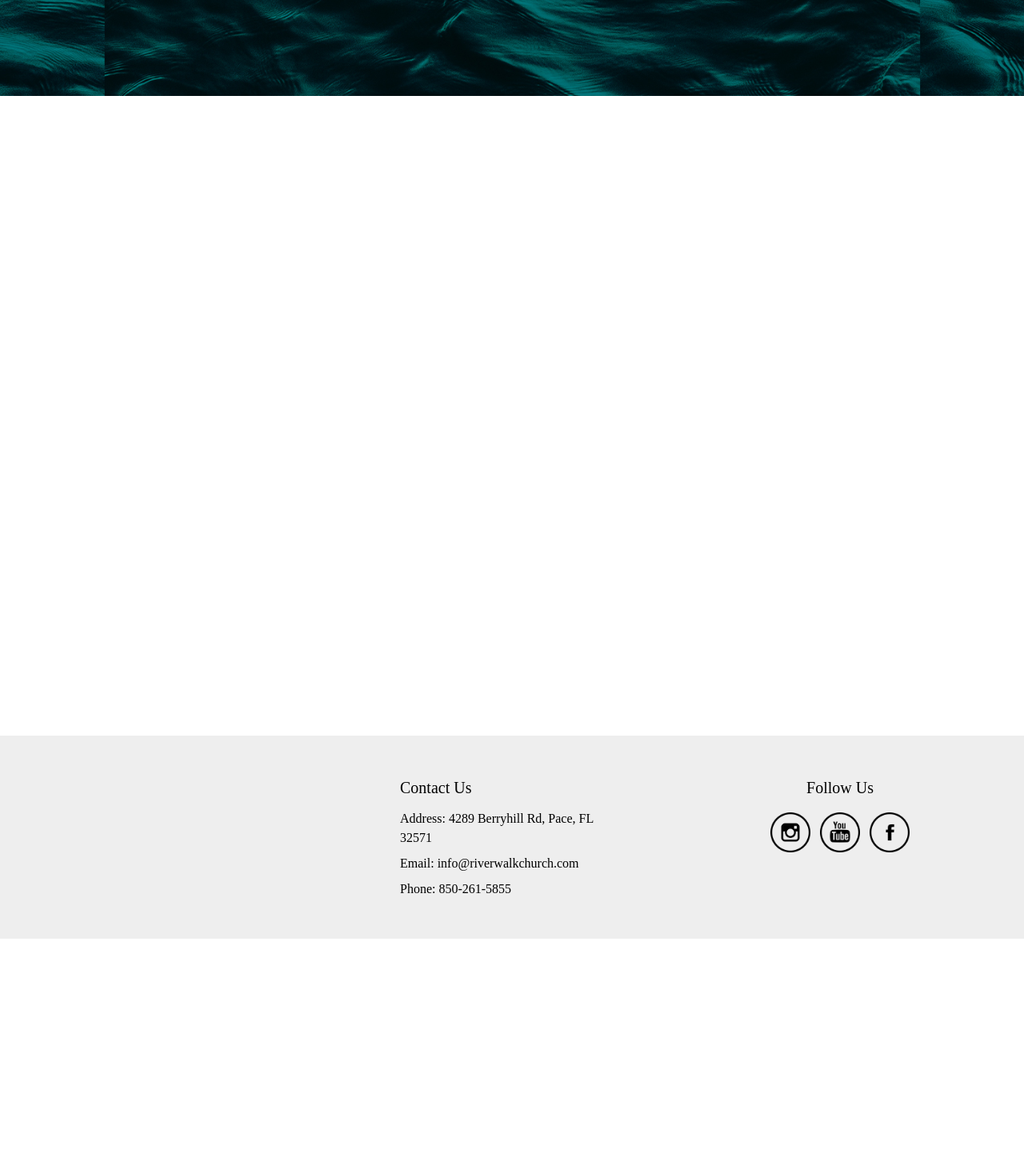
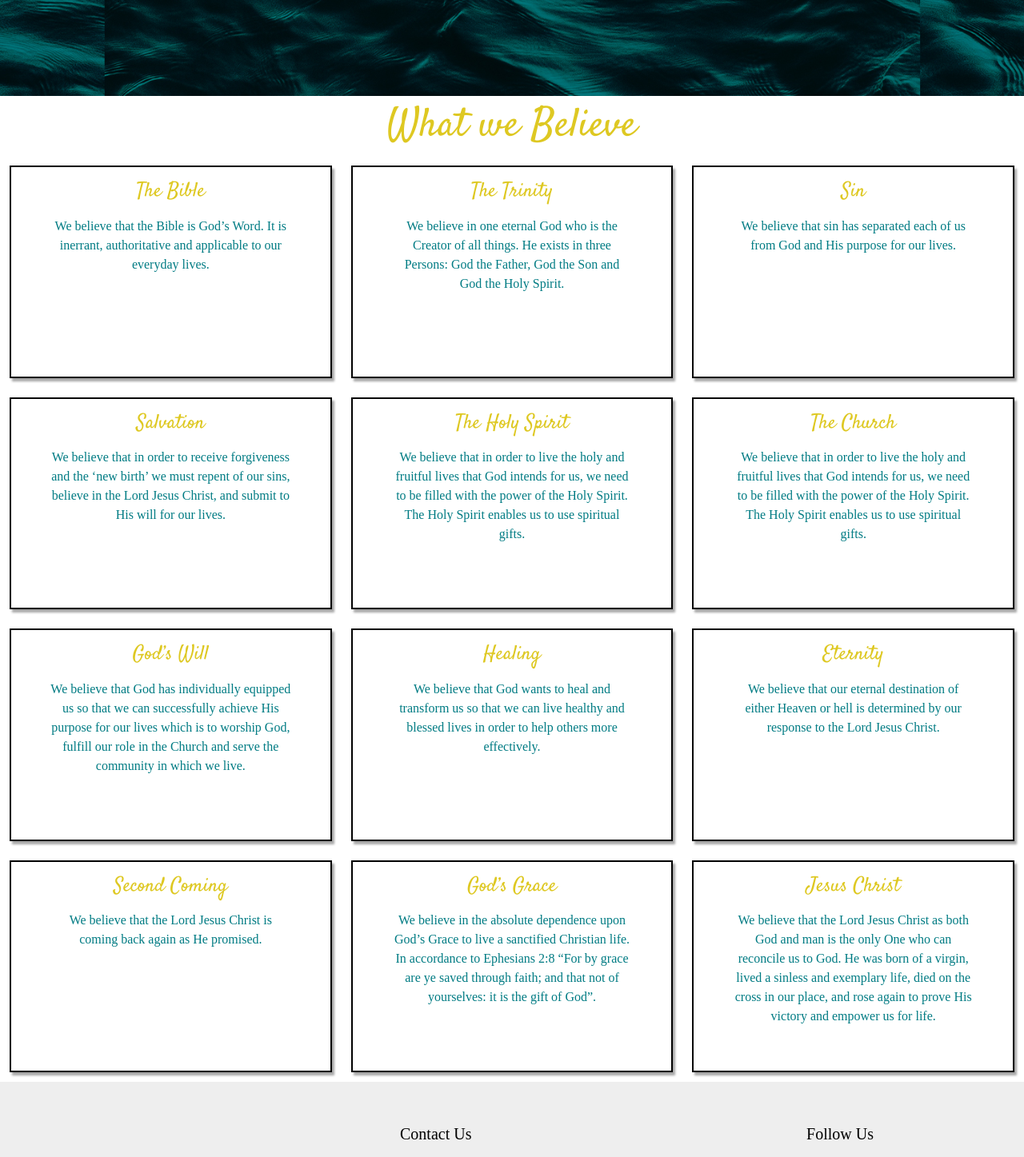
Before and after one commit to rodennis/riverwalk, a React (Create React App) app in the folder client/: page /about in a window 1280 px wide. Shown: the part 680-2127 px from the top of the page at 80% size. Before the commit the page ends 1854 px from the top, so only its background shows below. Built offline with nearby package versions, Linux system fonts and the light colour scheme.

Commit message:
create fundamentals array of fundamentals, Create whoweare components

```diff
--- a/client/src/components/ConnectForm/ConnectForm.jsx
+++ b/client/src/components/ConnectForm/ConnectForm.jsx
@@ -1,16 +1,23 @@
 import React from "react";
-import bubble from '../../photos/bubble.png'
+import bubble from "../../photos/bubble.png";
 
 function ConnectForm() {
   return (
     <div className=" flex justify-center items-center pt-[100px]">
-      <div className=" flex-1">
-      <img className=" w-[400px] h-[400px] m-auto mt-[100px]" src={bubble} alt="" />
-      <p className=" text-[#DEC822] text-[30px] relative bottom-[320px]"> Leave us a message <br/> we would love to <br /> get in contact!</p>
+      <div className=" flex-2 pl-[150px]">
+        <img
+          className=" w-[400px] h-[400px] m-auto mt-[100px]"
+          src={bubble}
+          alt=""
+        />
+        <p className=" text-[#007b83] text-[30px] relative bottom-[320px]">
+          {" "}
+          Leave us a message <br /> we would love to <br /> connect!
+        </p>
       </div>
       <div className="flex-1">
-      <form className=" h-[560px] w-[500px] m-auto shadow-shadow">
-      <h1 className=" text-[50px] font-slab text-[#007b83] pb-10 pt-10 ">
+        <form className=" h-[560px] w-[500px] m-auto shadow-contactFormShadow">
+          <h1 className=" text-[50px] font-slab text-[#DEC822] pb-10 pt-10 ">
             Contact Us
           </h1>
           <input
--- /dev/null
+++ b/client/src/components/Fundamentals/Fundamentals.js
@@ -0,0 +1,50 @@
+export const fundamentals = [
+  {
+    title: "The Bible",
+    body: "We believe that the Bible is God’s Word. It is inerrant, authoritative and applicable to our everyday lives.",
+  },
+  {
+    title: "The Trinity",
+    body: "We believe in one eternal God who is the Creator of all things. He exists in three Persons: God the Father, God the Son and God the Holy Spirit.",
+  },
+  {
+    title: "Sin",
+    body: "We believe that sin has separated each of us from God and His purpose for our lives.",
+  },
+  {
+    title: "Salvation",
+    body: "We believe that in order to receive forgiveness and the ‘new birth’ we must repent of our sins, believe in the Lord Jesus Christ, and submit to His will for our lives.",
+  },
+  {
+    title: "The Holy Spirit",
+    body: "We believe that in order to live the holy and fruitful lives that God intends for us, we need to be filled with the power of the Holy Spirit. The Holy Spirit enables us to use spiritual gifts.",
+  },
+  {
+    title: "The Church",
+    body: "We believe that in order to live the holy and fruitful lives that God intends for us, we need to be filled with the power of the Holy Spirit. The Holy Spirit enables us to use spiritual gifts.",
+  },
+  {
+    title: "God’s Will",
+    body: "We believe that God has individually equipped us so that we can successfully achieve His purpose for our lives which is to worship God, fulfill our role in the Church and serve the community in which we live.",
+  },
+  {
+    title: "Healing",
+    body: "We believe that God wants to heal and transform us so that we can live healthy and blessed lives in order to help others more effectively.",
+  },
+  {
+    title: "Eternity",
+    body: "We believe that our eternal destination of either Heaven or hell is determined by our response to the Lord Jesus Christ.",
+  },
+  {
+    title: "Second Coming",
+    body: "We believe that the Lord Jesus Christ is coming back again as He promised.",
+  },
+  {
+    title: "God’s Grace",
+    body: "We believe in the absolute dependence upon God’s Grace to live a sanctified Christian life. In accordance to Ephesians 2:8 “For by grace are ye saved through faith; and that not of yourselves: it is the gift of God”.",
+  },
+  {
+    title: "Jesus Christ",
+    body: "We believe that the Lord Jesus Christ as both God and man is the only One who can reconcile us to God. He was born of a virgin, lived a sinless and exemplary life, died on the cross in our place, and rose again to prove His victory and empower us for life.",
+  },
+];
--- a/client/src/components/Map/Map.jsx
+++ b/client/src/components/Map/Map.jsx
@@ -16,12 +16,12 @@ const MapContainer = () => {
   };
 
   return (
-    <div className=" h-[800px] bg-[#eeeeee] mt-[50px] p-10">
+    <div className="bg-[#eeeeee] mt-[50px] p-10">
       <h1 className=" text-[85px] text-[#DEC822] font-satisfy pb-10">
         location
       </h1>
       <div className="flex">
-        <div className=" flex-1">
+        <div className=" flex-1 mb-[-200px]">
           <img
             className=" w-[90%] h-[60%] m-auto"
             src={churchBuilding}
@@ -29,8 +29,8 @@ const MapContainer = () => {
           />
           <h2 className=" font-satisfy text-[40px] pt-3">Pace Campus</h2>
         </div>
-        <div className=" flex-1 ">
-          <LoadScript className='m-auto' googleMapsApiKey={key}>
+        <div className=" flex-1 mb-[-200px]">
+          <LoadScript googleMapsApiKey={key}>
             <GoogleMap
               mapContainerStyle={mapStyles}
               zoom={13}
--- a/client/src/screens/About/About.jsx
+++ b/client/src/screens/About/About.jsx
@@ -1,17 +1,32 @@
-import React, { useLayoutEffect } from 'react'
-
+import React, { useLayoutEffect } from "react";
+import { fundamentals } from "../../components/Fundamentals/Fundamentals";
 
 function About() {
+  // useLayoutEffect(() => {
+  //     window.scrollTo(0, 0)
+  // });
 
-    useLayoutEffect(() => {
-        window.scrollTo(0, 0)
-    });
-
-    return (
-        <div className=" w-full h-screen bg-[white] mt-[100vh]">
-
+  return (
+    <div className=" w-full h-[100%] bg-[white] mt-[100vh]">
+      <>
+        <h1 className=" text-[50px] font-satisfy text-[#DEC822]">
+          What we Believe
+        </h1>
+        <div className=" flex flex-wrap">
+          {fundamentals.map((fund) => (
+            <div className=" flex-1 border-2 m-3 shadow-cardShadow">
+              <h2 className=" text-[25px] font-satisfy p-3 text-[#DEC822]">
+                {fund.title}
+              </h2>
+              <p className=" w-[300px] h-[200px] m-auto font-slab text-[#007b83]">
+                {fund.body}
+              </p>
+            </div>
+          ))}
         </div>
-    )
+      </>
+    </div>
+  );
 }
 
-export default About
+export default About;
--- a/client/src/screens/Home/Home.jsx
+++ b/client/src/screens/Home/Home.jsx
@@ -3,9 +3,8 @@ import { Link } from "react-router-dom";
 import betterTogether from "../../photos/betterTogether.jpeg";
 
 function Home() {
-
   useLayoutEffect(() => {
-    window.scrollTo(0, 0)
+    window.scrollTo(0, 0);
   });
 
   return (
@@ -13,12 +12,14 @@ function Home() {
       <div className="flex mb-[200px]">
         <div className=" flex mt-[100px]">
           <div className=" flex-1 m-auto text-center">
-          <h2 className=" text-[50px] font-slab">Better Together</h2>
+            <h2 className=" text-[50px] font-satisfy text-[#DEC822]">
+              Better Together
+            </h2>
             <p className=" p-10 pl-20 pr-20">
-            Lorem ipsum dolor sit amet consectetur adipisicing elit. Nihil velit
-            enim rerum sapiente officiis iure sint. Molestias architecto debitis
-            corrupti ipsa deserunt deleniti alias enim exercitationem. Commodi
-            aliquid non accusamus?
+              Lorem ipsum dolor sit amet consectetur adipisicing elit. Nihil
+              velit enim rerum sapiente officiis iure sint. Molestias architecto
+              debitis corrupti ipsa deserunt deleniti alias enim exercitationem.
+              Commodi aliquid non accusamus?
             </p>
             <button className=" rounded-md p-3 bg-[#007b83] text-[white]">
               <Link to="/about">Learn More</Link>
--- a/client/tailwind.config.js
+++ b/client/tailwind.config.js
@@ -26,7 +26,8 @@ module.exports = {
       'nav-back': 'rgb(0, 0, 0, 0.5)',
     },
     boxShadow: {
-      'shadow': '0 1.95px 1.95px 2.6px rgba(0, 0, 0, 0.15)'
+      'contactFormShadow': '0 1.95px 1.95px 2.6px rgba(0, 0, 0, 0.15)',
+      'cardShadow': '2.95px 3.95px 2.6px rgba(0, 0, 0, 0.35)'
     }
   },
   plugins: [],
```
Also changed, not shown: client/src/components/WhoWeAre/WhoWeAre.jsx (added, +25 -0 lines), client/src/photos/pj family.jpeg (added). Lines whose indentation alone changed are shown as unchanged.
